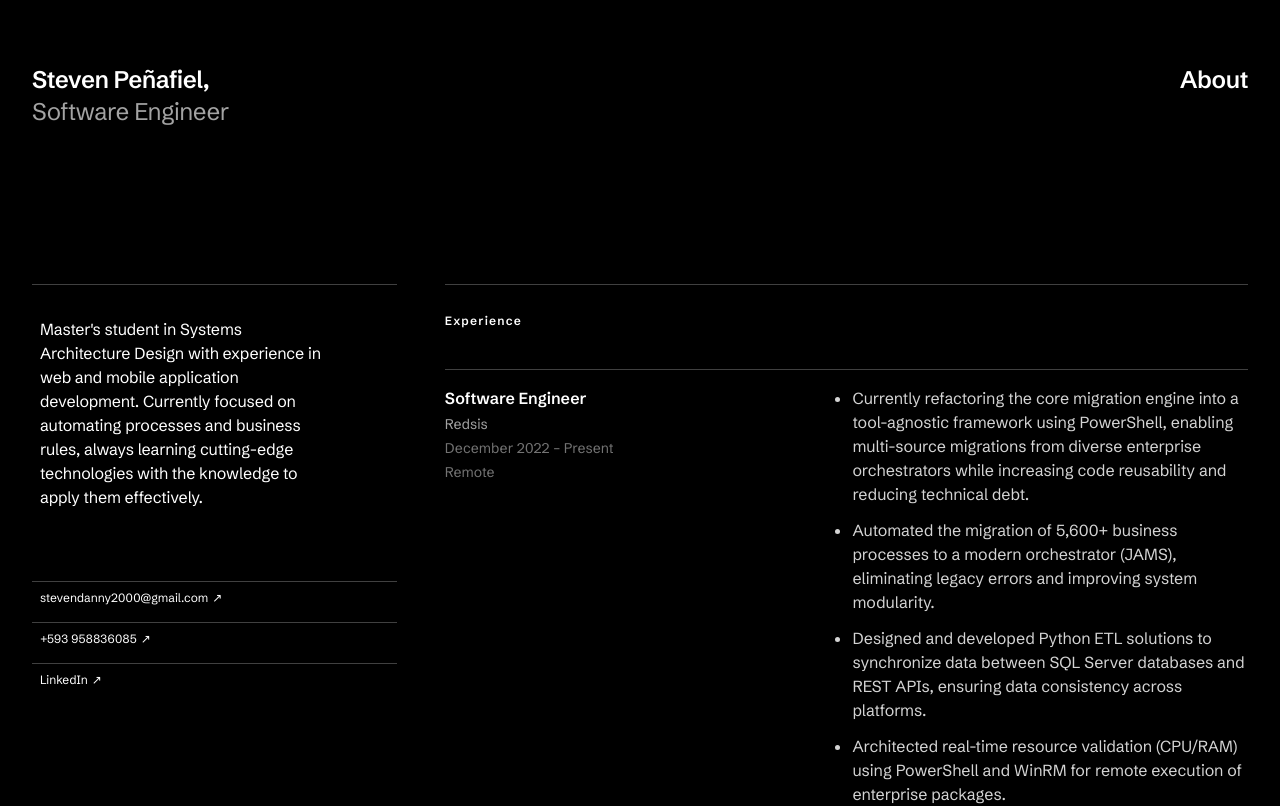
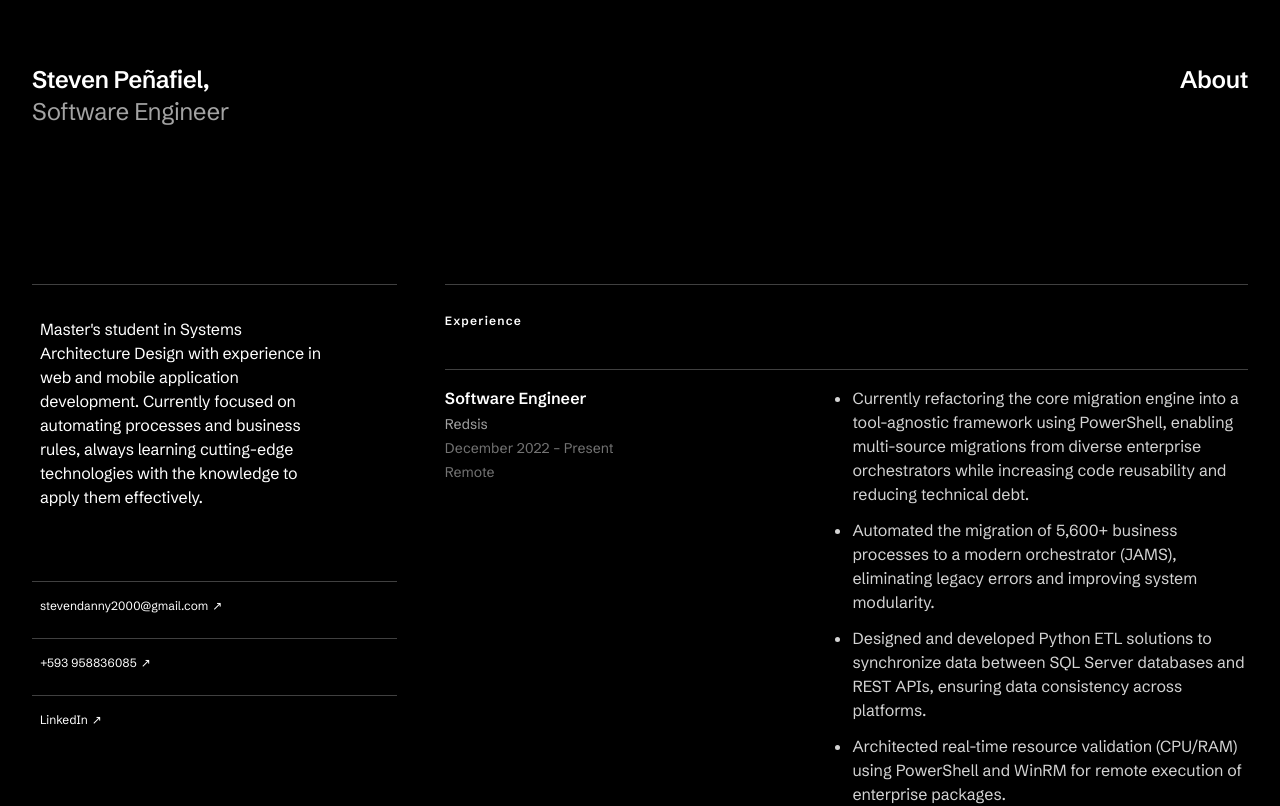
Before and after one commit to stvdn/stvdn.github.io, a Next.js app: page / in a window 1280 px wide. Shown: the top 806 px of the page. Built offline with nearby package versions, Linux system fonts and the light colour scheme.

Commit message:
fix(contact-link): adjust horizontal padding

```diff
--- a/src/components/ContactLink.tsx
+++ b/src/components/ContactLink.tsx
@@ -9,7 +9,7 @@ export function ContactLink({ label, href }: ContactLinkProps) {
       href={href}
       target={href.startsWith("http") ? "_blank" : undefined}
       rel={href.startsWith("http") ? "noopener noreferrer" : undefined}
-      className="group border-t border-divider p-2 m inline-flex items-center gap-1 text-xs text-white transition-colors hover:text-gray-300"
+      className="group border-t border-divider px-2 py-4 m inline-flex items-center gap-1 text-xs text-white transition-colors hover:text-gray-300"
     >
       <span className="relative">
         {label}
```
